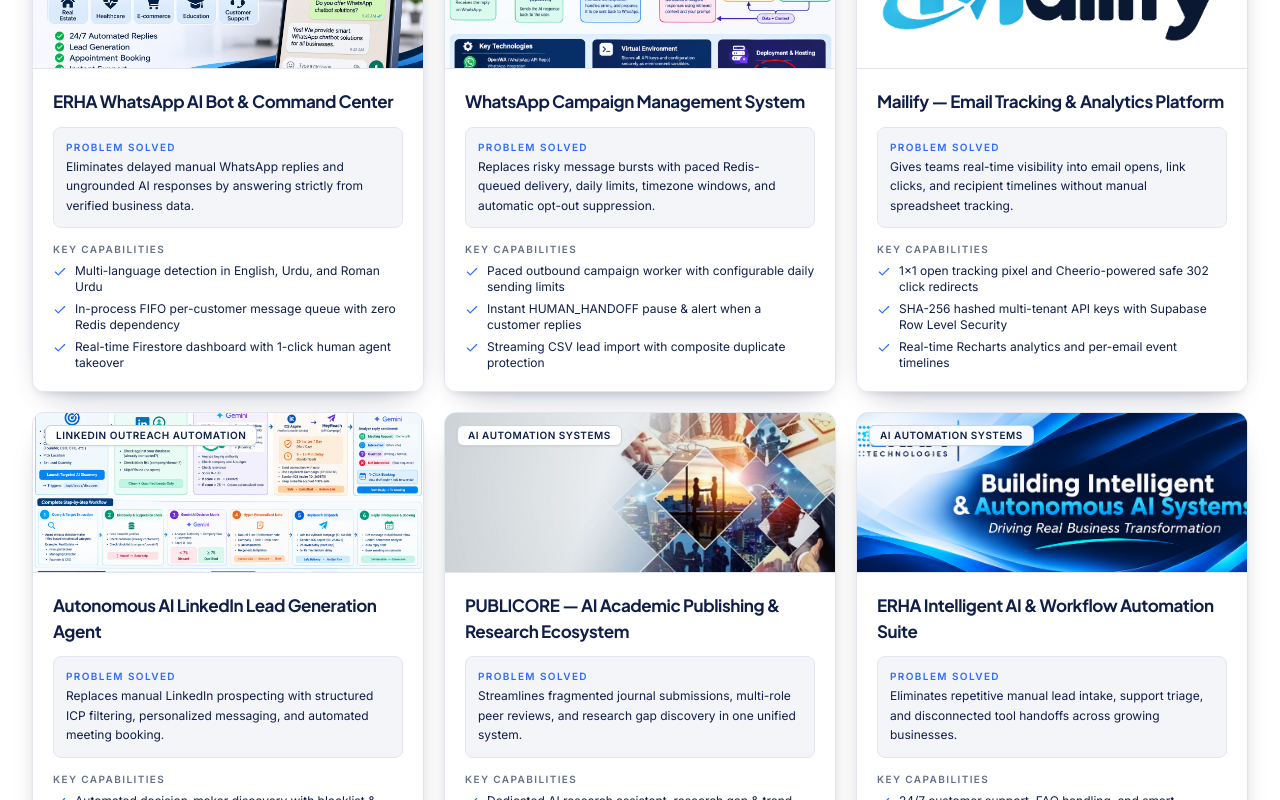
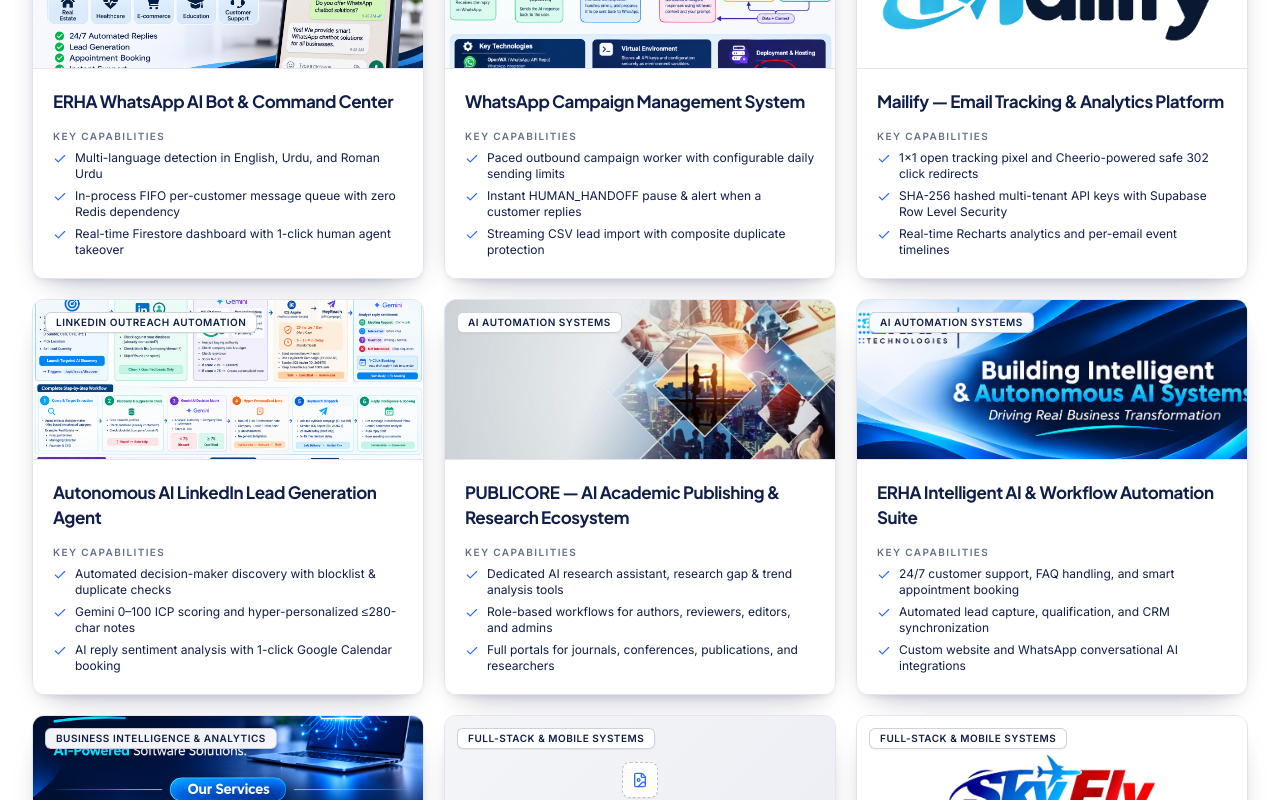
Before and after one commit to muhammadhasanali047-gif/portfolio-, a Next.js app: page / in a window 1280 px wide. Shown: the part 4140-4940 px from the top of the page. Built offline with nearby package versions, Linux system fonts and the light colour scheme; no server answers.

Commit message:
Remove Problem Solved section from project cards

```diff
--- a/src/components/ProjectsSection.tsx
+++ b/src/components/ProjectsSection.tsx
@@ -155,16 +155,6 @@ export function ProjectsSection({
                         {project.title}
                       </h3>
 
-                      {/* Problem Solved */}
-                      <div className="mt-3 rounded-lg border border-[#E2E5EE] bg-[#F4F5F8] p-3">
-                        <p className="text-[10px] font-semibold uppercase tracking-[0.14em] text-[#2F6BFF]">
-                          Problem Solved
-                        </p>
-                        <p className="mt-0.5 text-xs leading-relaxed text-[#101F49]">
-                          {project.problemSolved}
-                        </p>
-                      </div>
-
                       {/* Key Features */}
                       <div className="mt-3.5">
                         <p className="text-[10px] font-semibold uppercase tracking-[0.14em] text-[#667085]">
```
